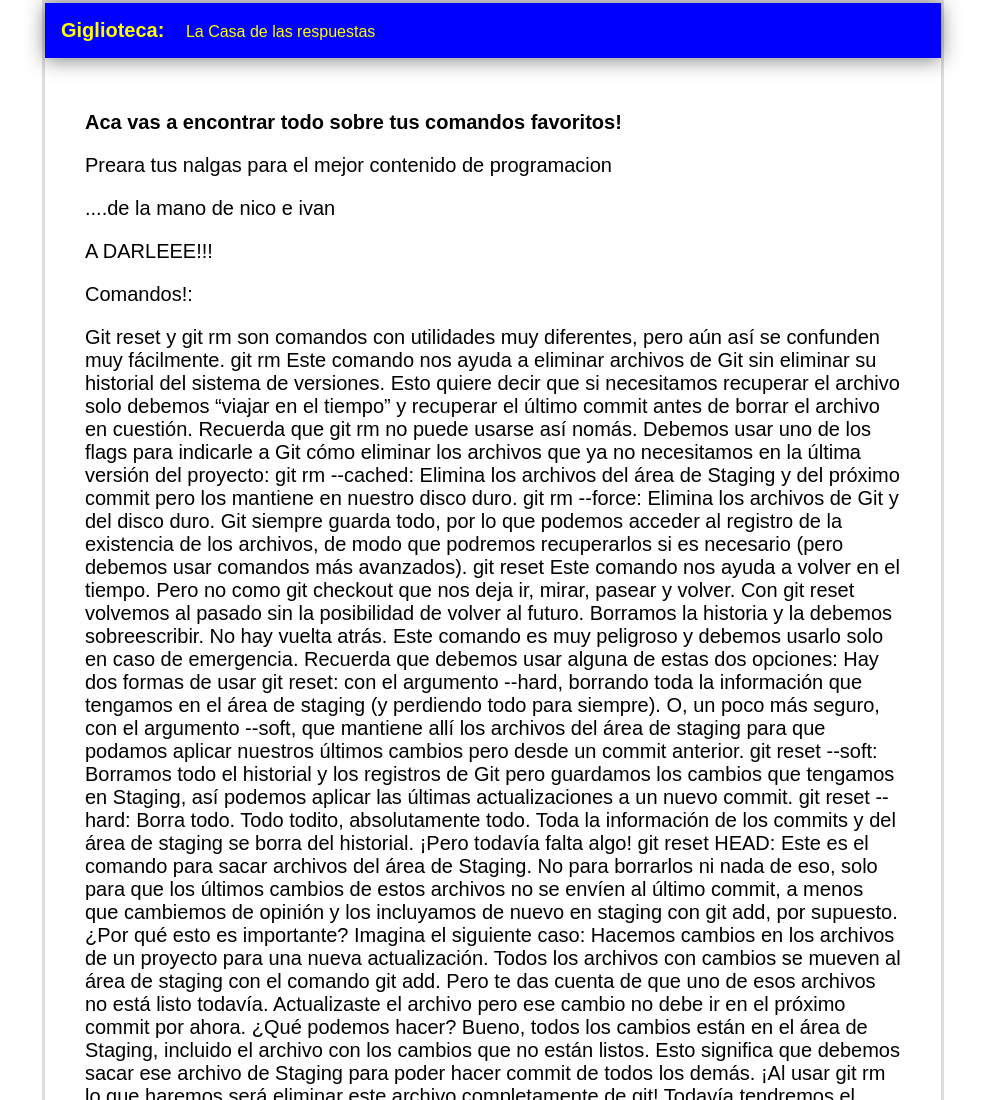
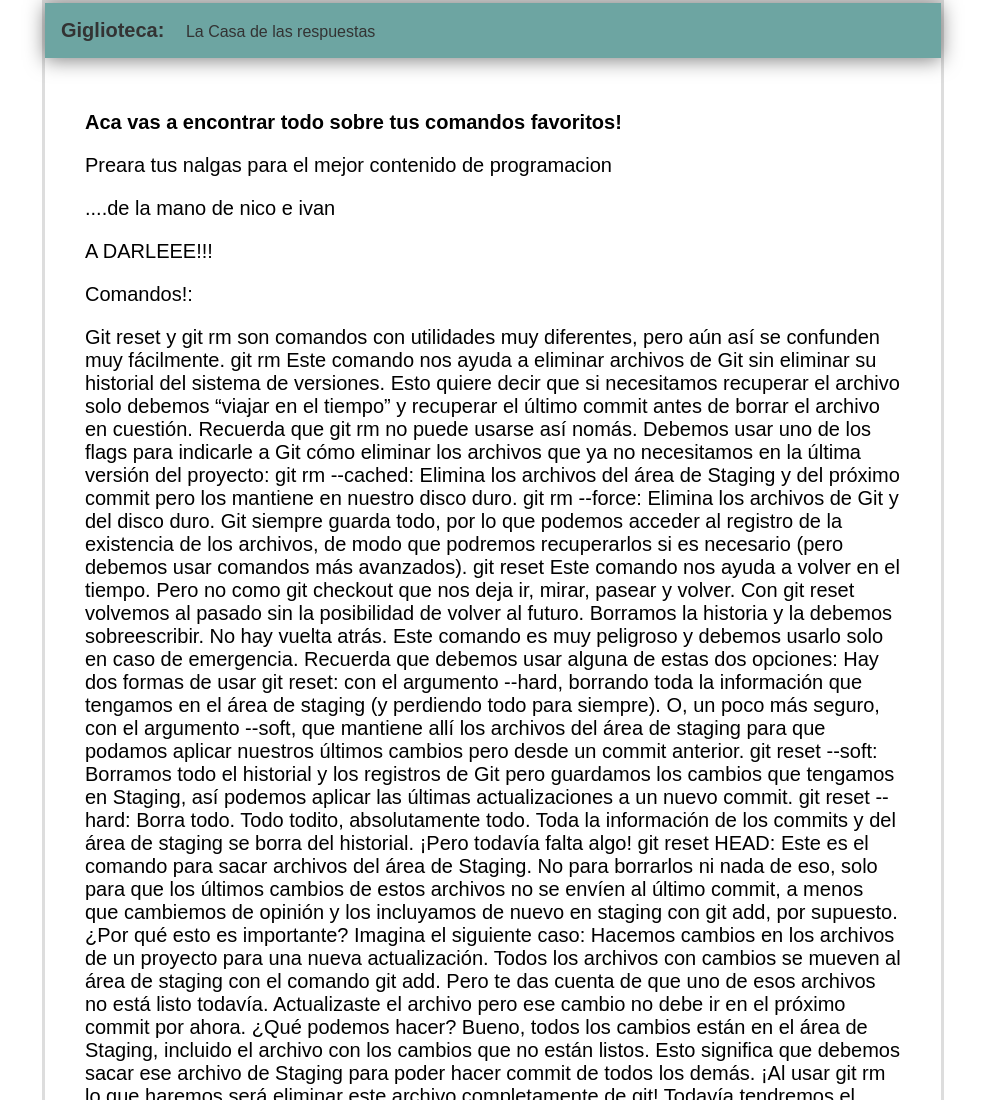
Before and after one commit to RegexNM/gitblioteca, a plain HTML site: page giglioteca.html in a window 1280 px wide. Shown: the top 1100 px of the page, without its empty margins (147-1132 px from the left). Drawn offline with Linux system fonts and the light colour scheme.

Commit message:
Sacamo los colore de boquita papa

```diff
--- a/css/estilos.css
+++ b/css/estilos.css
@@ -9,9 +9,9 @@ body
 }
 
 #cabecera
-{background: blue;
+{background: rgb(109, 165, 162);
 box-shadow: 0px 2px 20px 0px rgba(0,0,0,0.5);
-color: yellow;
+color: #333;
 font-weight: bold;
 margin: 0;
 padding: 0.8em;}
```
